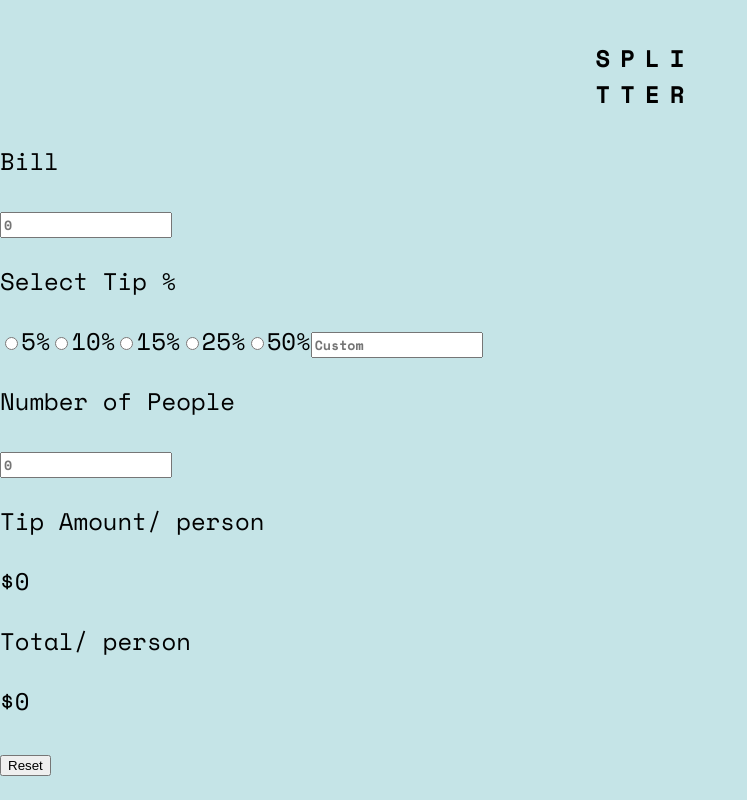
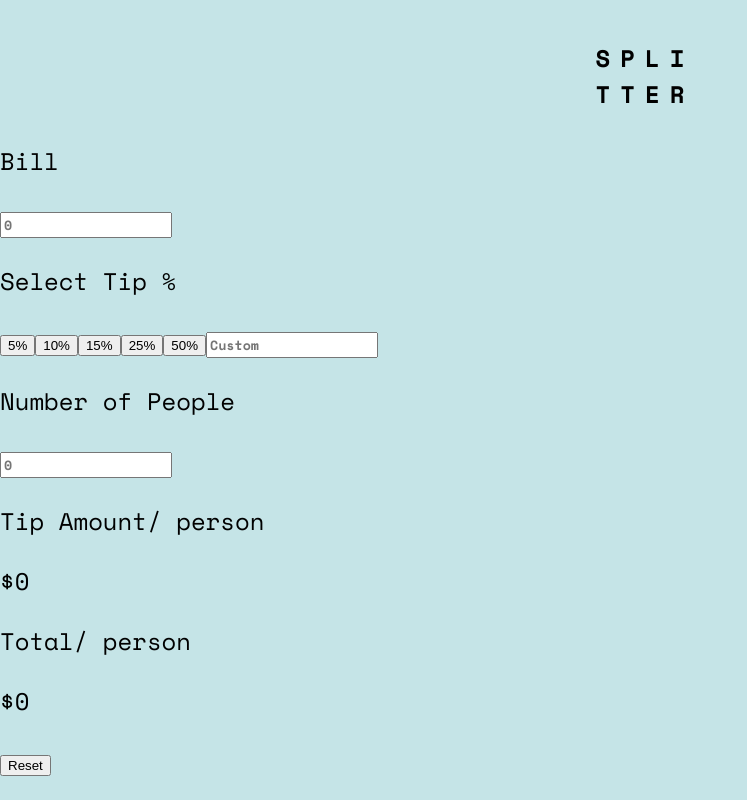
Before and after one commit to Annastrin/frontendmentor-tip-calculator, a Vue app: page / in a window 1280 px wide. Shown: the whole page, without its empty margins (0-747 px from the left). Built offline with nearby package versions, Linux system fonts and the light colour scheme.

Commit message:
Refactor tip percent buttons

```diff
--- a/src/components/TipCalculator.vue
+++ b/src/components/TipCalculator.vue
@@ -8,17 +8,8 @@
       <div class="bill-info__block">
         <p>Select Tip %</p>
         <div class="tip-amount">
-          <input type="radio" name="tip-5" id="tip-5" value="5" v-model="tipPercent" @click="resetCustomTip">
-          <label for="tip-5">5%</label>
-          <input type="radio" name="tip-10" id="tip-10" value="10" v-model="tipPercent" @click="resetCustomTip">
-          <label for="tip-10">10%</label>
-          <input type="radio" name="tip-15" id="tip-15" value="15" v-model="tipPercent" @click="resetCustomTip">
-          <label for="tip-15">15%</label>
-          <input type="radio" name="tip-25" id="tip-25" value="25" v-model="tipPercent" @click="resetCustomTip">
-          <label for="tip-25">25%</label>
-          <input type="radio" name="tip-50" id="tip-50" value="50" v-model="tipPercent" @click="resetCustomTip">
-          <label for="tip-50">50%</label>
-          <input type="text" name="custom-tip" id="custom-tip" placeholder="Custom" v-model="customTipPercent" @focus="resetTip">
+          <button class="btn tip-btn" :class="{'tip-btn__active': btn.active}" @click="resetCustomTip(), setTipPercent(btn.value), setActiveTipBtn(btn.id)" v-for="btn in tipPercentBtn" :key="btn.id">{{btn.value}}%</button>
+          <input type="text" name="custom-tip" id="custom-tip" class="input-field input-field-tip" placeholder="Custom" v-model="customTipPercent" @focus="resetTip">
         </div>
       </div>
       <div class="bill-info__block">
@@ -48,10 +39,45 @@ export default {
       billSum: '',
       peopleNum: '',
       tipPercent: 0,
-      customTipPercent: ''
+      customTipPercent: '',
+      tipPercentBtn: [
+        {
+          id: 0,
+          value: 5,
+          active: false
+        },
+        {
+          id: 1,
+          value: 10,
+          active: false
+        },
+        {
+          id: 2,
+          value: 15,
+          active: false
+        },
+        {
+          id: 3,
+          value: 25,
+          active: false
+        },
+        {
+          id: 4,
+          value: 50,
+          active: false
+        }
+      ]
     }
   },
   computed: {
+    calcTipPercent: {
+      get() {
+        return this.tipPercent;
+      },
+      set(val) {
+        this.tipPercent = val;
+      }
+    },
     calcTip() {
       return (this.customTipPercent || this.tipPercent) ? (this.customTipPercent || this.tipPercent) : 0;
     },
@@ -79,14 +105,25 @@ export default {
     }
   },
   methods: {
+    setTipPercent(val) {
+      this.calcTipPercent = val;
+    },
+    setActiveTipBtn(id) {
+      this.tipPercentBtn.forEach(btn => btn.active = false);
+      this.tipPercentBtn[id].active = true;
+    },
     reset() {
       this.billSum = '';
       this.peopleNum = '';
       this.tipPercent = 0;
       this.customTipPercent = '';
+      this.tipPercentBtn.forEach(btn => btn.active = false);
     },
     resetTip() {
+      if (this.tipPercent !== 0) {
+        this.tipPercentBtn.forEach(btn => btn.active = false);
       this.tipPercent = 0;
+      }
     },
     resetCustomTip() {
       if (this.customTipPercent) {
```
